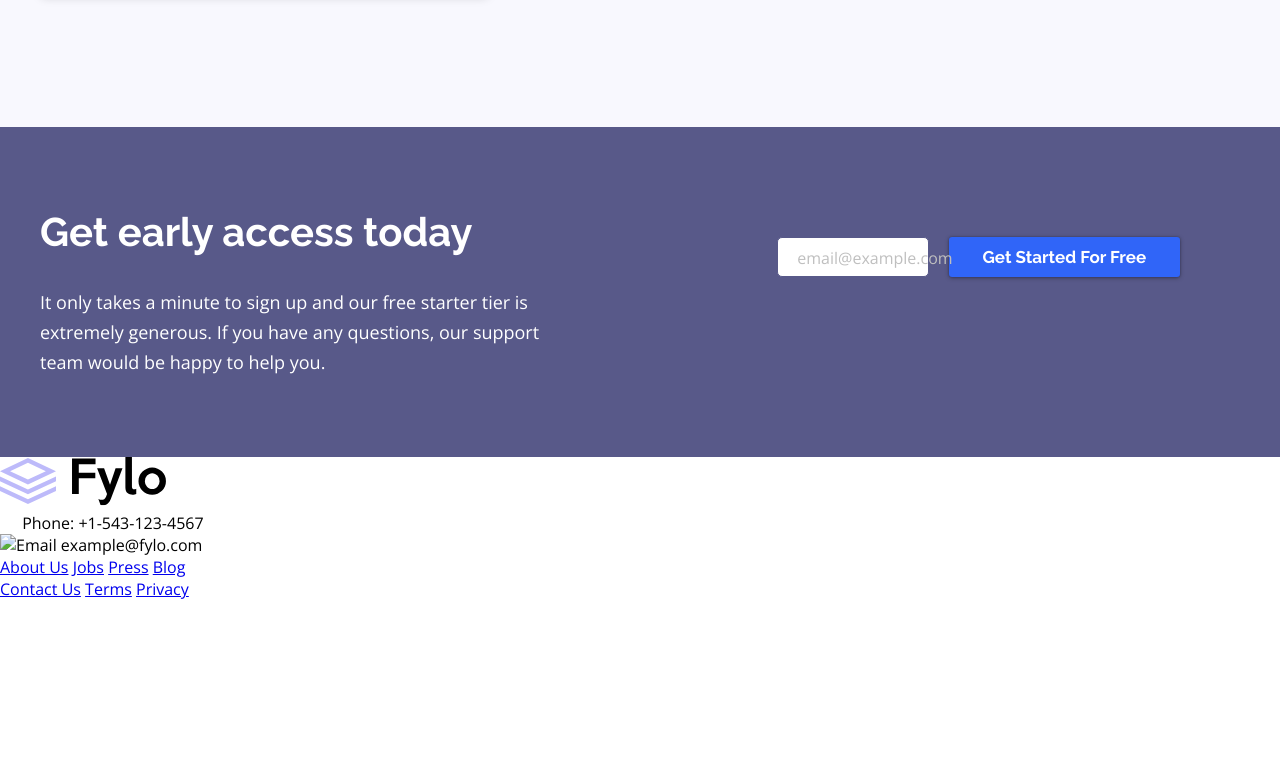
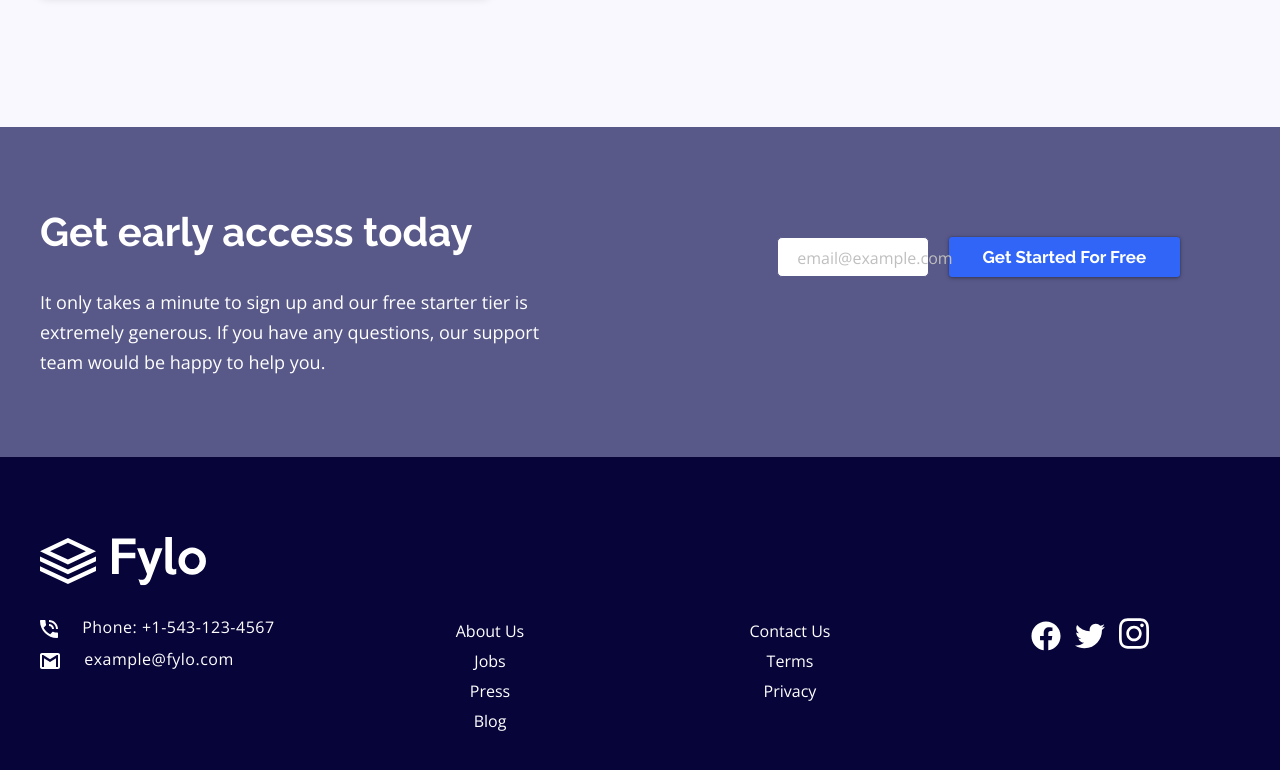
Before and after one commit to ach1209/fylo-landing-page, a website built with webpack: page app/index.html in a window 1280 px wide. Shown: the part 1934-2704 px from the top of the page. Before the commit the page ends 2534 px from the top, so only its background shows below. Built offline with nearby package versions, Linux system fonts and the light colour scheme; files whose address does not match are found by name.

Commit message:
Added styling for page footer

```diff
--- a/app/index.html
+++ b/app/index.html
@@ -85,22 +85,22 @@
         </div>
       </div>
     </div>
-    <footer id="page-footer">
-      <div class="page-footer__column">
-        <img src="./assets/logo.svg" alt="Fylo Logo">
-        <div class="page-footer__contact-info">
-          <div class="phone-block">
-            <img src="asset/icon-phone.svg" alt="Phone">
-            <span>Phone: +1-543-123-4567</span>
+    <footer class="page-footer">
+      <div class="page-footer__container">
+        <div class="page-footer__column">
+          <img src="assets/logo.svg" class="page-footer__logo" alt="Fylo Logo">
+        </div>
+        <div class="page-footer__column">
+          <div class="page-footer__contact-info">
+            <div class="page-footer__contact-block">
+              <img src="assets/icon-phone.svg" alt="Phone">
+              <span class="page-footer__contact-block-text">Phone: +1-543-123-4567</span>
+            </div>
+            <div class="page-footer__contact-block">
+              <img src="assets/icon-email.svg" alt="Email">
+              <span class="page-footer__contact-block-text">example@fylo.com</span>
+            </div>
           </div>
-          <div class="email-block">
-            <img src="asset/email.svg" alt="Email">
-            <span>example@fylo.com</span>
-          </div>
-        </div>
-      </div>
-      <div class="page-footer__column">
-        <div class="page-footer__container">
           <div class="page-footer__items">
             <a href="/">About Us</a>
             <a href="/">Jobs</a>
@@ -112,6 +112,11 @@
             <a href="/">Terms</a>
             <a href="/">Privacy</a>
           </div>
+          <div class="page-footer__social-media">
+            <a href="/"><img src="assets/facebook.svg" alt="Facebook"></a>
+            <a href="/"><img src="assets/twitter.svg" alt="Twitter"></a>
+            <a href="/"><img src="assets/instagram.svg" alt="Instagram"></a>
+          </div>
         </div>
       </div>
     </footer>
--- /dev/null
+++ b/app/scss/components/_page-footer.scss
@@ -0,0 +1,102 @@
+.page-footer {
+  background-color: $darkBlue;
+  padding: 8rem 0;
+
+  &__container {
+    @include container;
+
+    @include device-large {
+      display: flex;
+      flex-direction: column;
+    }
+  }
+
+  &__column {
+    margin: 0 3rem;
+
+    &:not(:last-of-type) {
+      margin-bottom: 3rem;
+    }
+
+    @include device-large {
+      display: flex;
+      justify-content: space-between;
+      margin: 0;
+    }
+  }
+
+  &__logo {
+    filter: brightness(0) invert(100%);
+    display: block;
+  }
+
+  &__contact-info {
+    margin-bottom: 3rem;
+
+    @include device-large {
+      flex: 1;
+    }
+  }
+
+  &__contact-block {
+
+    &:not(:first-of-type) {
+      margin-top: 1rem;
+    }
+
+    img {
+      margin-right: 2rem;
+      vertical-align: middle;
+    }
+
+    &-text {
+      color: #fff;
+      letter-spacing: 0.5px;
+    }
+  }
+
+  &__items {
+    margin-bottom: 3rem;
+    display: flex;
+    flex-direction: column;
+
+    @include device-large {
+      flex: 1;
+      align-items: center;
+    }
+
+    a {
+      color: #fff;
+      text-decoration: none;
+      line-height: 3rem;
+    }
+  }
+
+  &__social-media {
+    text-align: center;
+
+    @include device-large {
+      flex: 1;
+    }
+
+    a {
+      filter: brightness(0) invert(100%);
+
+      &:not(:last-of-type) {
+        margin-right: 1rem;
+      }
+
+      img {
+        width: 10%;
+
+        @include device-medium {
+          width: 5%;
+        }
+
+        @include device-large {
+          width: 10%;
+        }
+      }
+    }
+  }
+}
--- a/app/scss/styles.scss
+++ b/app/scss/styles.scss
@@ -9,6 +9,7 @@
 @import './components/background-curve';
 @import './components/product';
 @import './components/testimonial';
+@import './components/page-footer';
 
 * {
   box-sizing: border-box;
```
Also changed, not shown: app/assets/facebook.svg (added), app/assets/instagram.svg (added), app/assets/twitter.svg (added).
